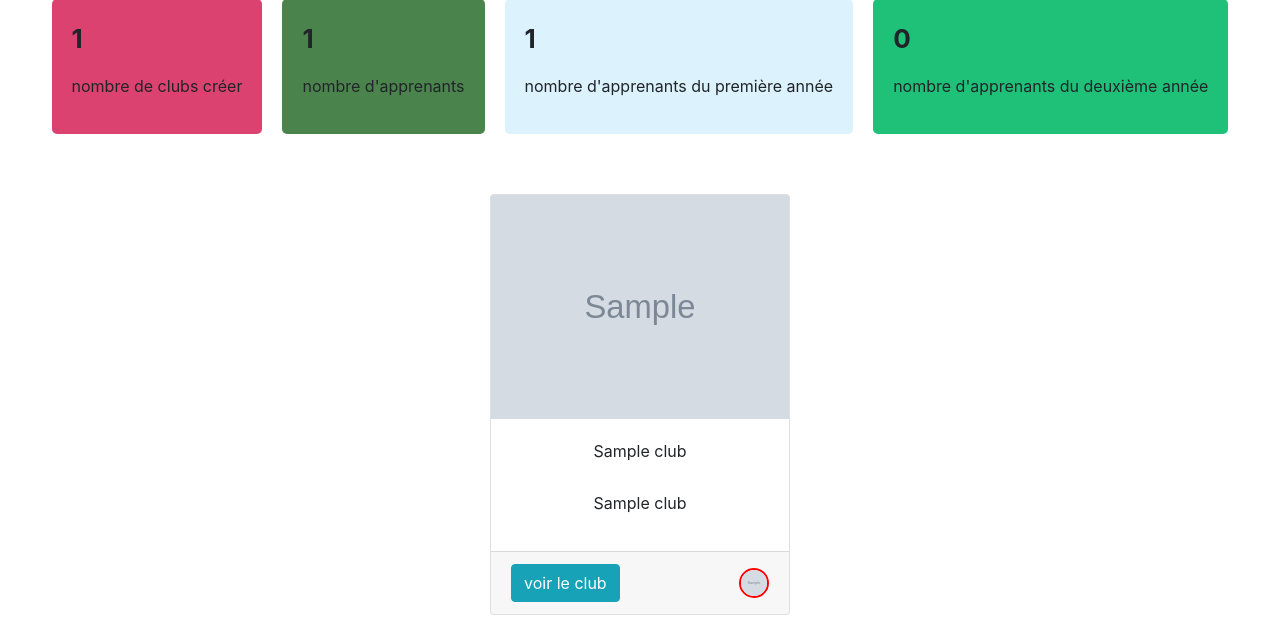
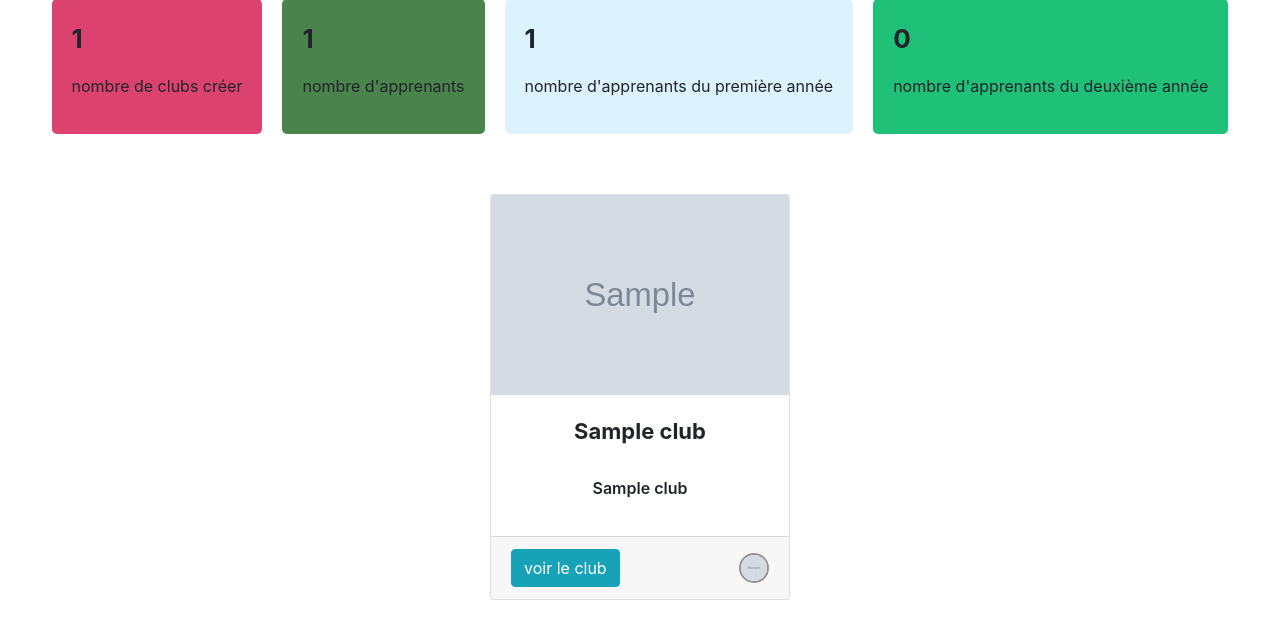
Before and after one commit to AbdelillahElasri1/clubs-management, a PHP site: page / in a window 1280 px wide. Shown: the part 157-800 px from the top of the page. Run offline with PHP 8.4, Linux system fonts and the light colour scheme; tables that the repository leaves empty hold one stand-in row (values such as "Sample post"); grey boxes marked "Sample" are stand-in pictures; data that the repository does not hold is empty.

Commit message:
working...

```diff
--- a/DB/clubs.sql
+++ b/DB/clubs.sql
@@ -59,5 +59,5 @@ CREATE TABLE apprenant(
     responsable BOOLEAN default(false),
     club_id int DEFAULT(null),
     CONSTRAINT CK_annee CHECK (annee = 1 OR annee = 2),
-    CONSTRAINT FK_club FOREIGN KEY (club_id) REFERENCES club(id)
+    CONSTRAINT FK_club FOREIGN KEY (club_id) REFERENCES club(id) ON DELETE CASCADE
 );
--- a/index.php
+++ b/index.php
@@ -123,8 +123,8 @@
                         <div class="card">
                     <img src="./assets/clubs/'.$club_->getImage().'" alt="club image" class="card-img-top"/>
                     <div class="card-body">
-                        <p class="card-title">'.$club_->getNom().'<p>
-                        <p>'.$club_->getTitre().'</p>
+                        <p class="card-title nom">'.$club_->getNom().'<p>
+                        <p class="titre">'.$club_->getTitre().'</p>
                     </div>
                     <div class="card-footer">
                         <a class="btn btn-info text-color" href="./club.php?id='.$club_->getId().'">voir le club</a>';
--- a/src/scripts/index.js
+++ b/src/scripts/index.js
@@ -8,6 +8,7 @@ $(".add-club").click(()=>{
     let key = 0;
     $(".dialog").toggle(key++ % 2);
     $(".menu").css({'display': 'none'});
+    $(".responsable_form").css({"display": "none"});
 });
 
 $(".close-add-apprenant").click(()=>{
@@ -23,6 +24,7 @@ $(".add-apprenant").click(()=>{
 
 $(".show-details").click(()=>{
     $(".dialog-info").css({"display": "flex"});
+    $(".responsable_form").css({"display": "none"});
 });
 
 $(".close-info").click(()=>{
@@ -31,4 +33,9 @@ $(".close-info").click(()=>{
 
 $("input:checkbox").click((evt)=>{
     evt.target.parentNode.submit();
-})
+});
+
+$(".change-respo").click(()=>{
+    console.log("clicked!");
+    $(".responsable_form").css({"display": "unset"});
+});
--- a/src/styles/club.scss
+++ b/src/styles/club.scss
@@ -4,6 +4,8 @@ body{
 
 .section{
     margin-left: 30px;
+    display: flex;
+    gap: 10px;
 }
 
 .apprenant-container{
@@ -35,6 +37,7 @@ body{
     justify-content: center;
     align-items: center;
     background-color: rgba(0, 0, 0, 0.5);
+    z-index: 9999;
     .info{
         width: fit-content;
         border: 1px solid black;
@@ -51,3 +54,7 @@ body{
         }
     }
 }
+
+.responsable_form{
+    display: none;
+}
--- a/src/styles/index.css
+++ b/src/styles/index.css
@@ -98,11 +98,16 @@ main nav .avatar #avatar {
   display: flex;
   justify-content: center;
   align-items: center;
+  gap: 20px;
   flex-wrap: wrap;
+  margin-bottom: 10px;
 }
 
 .card {
   width: 300px;
+}
+.card .card-img-top {
+  height: 200px;
 }
 .card .card-footer {
   display: flex;
@@ -115,6 +120,13 @@ main nav .avatar #avatar {
   justify-content: center;
   align-items: center;
 }
+.card .nom {
+  font-weight: bold;
+  font-size: 22px;
+}
+.card .titre {
+  font-weight: 600;
+}
 
 .text-color {
   color: white !important;
@@ -124,7 +136,7 @@ main nav .avatar #avatar {
   width: 30px;
   height: 30px;
   border-radius: 50%;
-  border: 2px solid red;
+  border: 2px solid rgb(151, 144, 144);
 }
 
 .test:nth-child(2) {
@@ -141,16 +153,17 @@ button {
 }
 
 .dialog {
-  position: fixed;
+  position: absolute;
   top: 0;
   right: 0;
-  width: 100%;
+  width: 100vw;
   height: 100vh;
   flex-direction: row;
   justify-content: center;
   align-items: center;
   background-color: rgba(0, 0, 0, 0.5);
   display: none;
+  z-index: 9999;
 }
 .dialog form {
   margin: 40px auto;
@@ -166,4 +179,16 @@ button {
 
 input {
   margin-bottom: 10px !important;
+}
+
+@media screen and (max-width: 650px) {
+  .cards {
+    flex-direction: column;
+    justify-content: center;
+    align-items: center;
+    width: 100%;
+  }
+  .cards > * {
+    width: 70%;
+  }
 }/*# sourceMappingURL=index.css.map */
--- a/src/styles/index.scss
+++ b/src/styles/index.scss
@@ -97,10 +97,15 @@ main{
     display: flex;
     justify-content: center;
     align-items: center;
+    gap: 20px;
     flex-wrap: wrap;
+    margin-bottom: 10px;
 }
 .card{
     width: 300px;
+    .card-img-top{
+        height: 200px;
+    }
     .card-footer{
         display: flex;
         justify-content: space-between;
@@ -112,6 +117,13 @@ main{
         justify-content: center;
         align-items: center;
     }
+    .nom{
+        font-weight: bold;
+        font-size: 22px;
+    }
+    .titre{
+        font-weight: 600;
+    }
 }
 
 .text-color{
@@ -122,7 +134,7 @@ main{
     width: 30px;
     height: 30px;
     border-radius: 50%;
-    border: 2px solid red;
+    border: 2px solid rgb(151, 144, 144);
 }
 
 .test:nth-child(2){
@@ -138,16 +150,17 @@ button{
 }
 
 .dialog{
-    position: fixed;
+    position: absolute;
     top: 0;
     right: 0;
-    width: 100%;
+    width: 100vw;
     height: 100vh;
     flex-direction: row;
     justify-content: center;
     align-items: center;
     background-color: rgba(0, 0, 0, 0.5);
     display: none;
+    z-index: 9999;
     form{
         margin: 40px auto;
         width: 300px;
@@ -164,3 +177,15 @@ button{
 input{
     margin-bottom: 10px !important;
 }
+
+@media screen and (max-width: 650px){
+    .cards{
+        flex-direction: column;
+        justify-content: center;
+        align-items: center;
+        width: 100%;
+        & > *{
+            width: 70%;
+        }
+    }
+}
--- a/utils/addApprenant.php
+++ b/utils/addApprenant.php
@@ -17,7 +17,7 @@
                 $query = "INSERT INTO apprenant(nom, prenom, classe, annee, img_profile, club_id) VALUES ('{$_POST['nom']}', '{$_POST['prenom']}', '{$_POST['classe']}', {$_POST['annee']}, '{$_FILES['image']['name']}', {$_POST['club_id']});";
                 $tmp->conn->query($query);
                 move_uploaded_file($_FILES['image']['tmp_name'], "/var/www/html/assets/apprenants/".$_FILES['image']['name']);
-                if(isset($_POST["responsable"])){
+                if(isset($_POST["represenant"])){
                     $query = "UPDATE apprenant SET responsable = true WHERE id = {$tmp->conn->insert_id};";
                     $tmp->conn->query($query);
                 }
--- a/utils/changeResponsable.php
+++ b/utils/changeResponsable.php
@@ -3,8 +3,12 @@
     if(!isset($_SESSION['userid'])){
         $tmp = new DB();
         $tmp->init();
-        $query = "UPDATE apprenant SET responsable = true WHERE {$_POST["club_id"]};";
+        $query = "UPDATE apprenant SET responsable = 0 WHERE responsable = 1;";
+        //echo $query;
         $tmp->conn->query($query);
+        $query = "UPDATE apprenant SET responsable = 1 WHERE id = {$_POST["apprenant"]};";
+        $tmp->conn->query($query);
+        //echo $query;
         header("Location: ./../club.php?id={$_POST["club_id"]}");
     }
     else{
```
Also changed, not shown: club.php (+25 -12 lines), src/styles/club.css (+7 -0 lines), utils/deleteApprenant.php (added, +14 -0 lines), utils/deleteClub.php (added, +14 -0 lines), assets/clubs/undraw_Social_bio_re_0t9u.png (added), assets/clubs/x.jpg (added), assets/clubs/xx.jpg (added), 2 other files.
